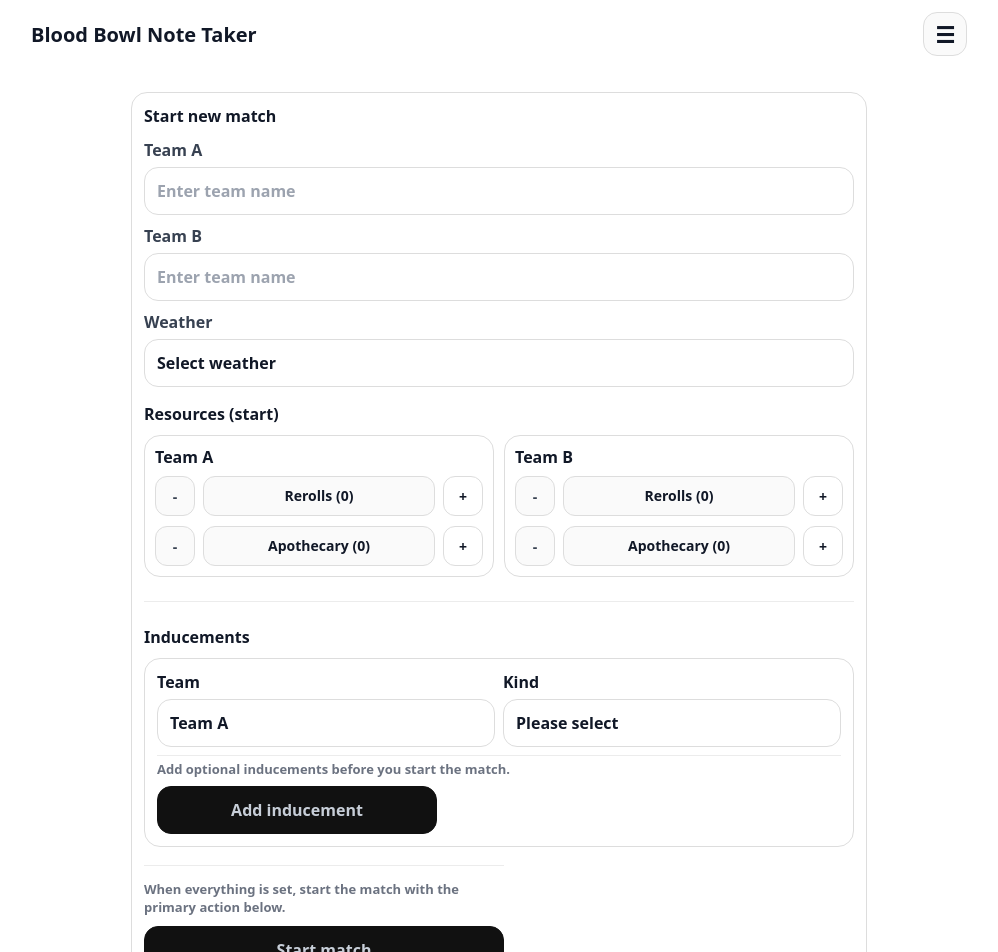
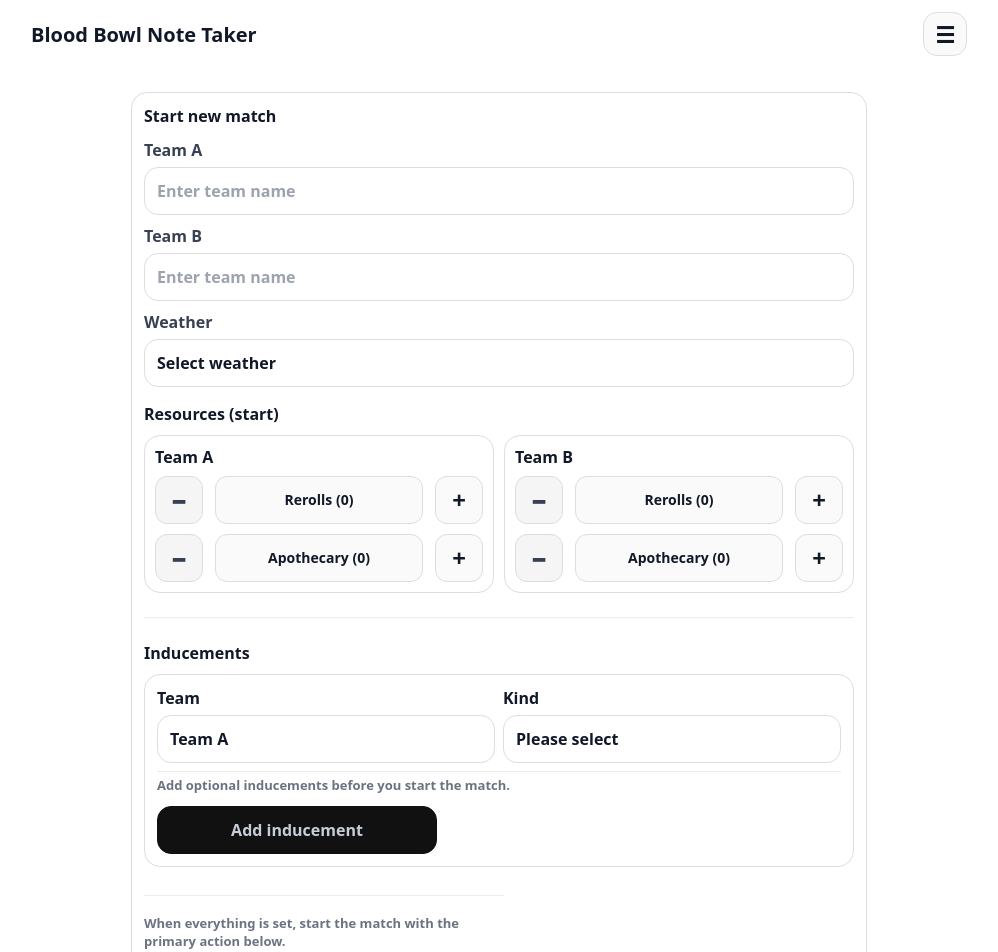
Before and after one commit to snoader/bb-match-notes, a React (Vite) app: page / in a window 1280 px wide. Shown: the top 952 px of the page, without its empty margins (141-1139 px from the left). Built offline with nearby package versions, Linux system fonts and the light colour scheme.

Commit message:
Improve match start screen controls

```diff
--- a/package.json
+++ b/package.json
@@ -1,7 +1,7 @@
 {
   "name": "bb",
   "private": true,
-  "version": "0.6.1",
+  "version": "0.7.0",
   "type": "module",
   "scripts": {
     "build": "tsc -b && vite build",
--- a/src/index.css
+++ b/src/index.css
@@ -238,13 +238,20 @@ input::placeholder, textarea::placeholder {
 }
 
 .start-screen-secondary-cta .bb-btn-secondary {
-  background: var(--color-button-secondary-bg);
+  background: transparent;
   color: var(--color-button-secondary-text);
   border-color: var(--color-button-secondary-border);
 }
 
 .start-screen-primary-cta {
   margin-top: 4px;
+}
+
+.start-screen-primary-cta .bb-btn-primary {
+  background: var(--btn-primary-bg, var(--accent));
+  border-color: var(--btn-primary-border, var(--btn-border));
+  color: var(--color-primary-contrast, var(--btn-text));
+  box-shadow: 0 12px 24px -18px var(--color-panel-shadow);
 }
 
 @media (min-width: 640px) {
--- a/src/ui/components/Stepper.tsx
+++ b/src/ui/components/Stepper.tsx
@@ -17,7 +17,8 @@ export function Stepper({ label, value, onChange, testId }: StepperProps) {
         width: "100%",
         minWidth: 0,
         display: "grid",
-        gridTemplateColumns: "40px minmax(0, 1fr) 40px",
+        gridTemplateColumns: "48px minmax(0, 1fr) 48px",
+        columnGap: 12,
       }}
     >
       <button
@@ -28,16 +29,20 @@ export function Stepper({ label, value, onChange, testId }: StepperProps) {
         className="min-w-10 h-10 sm:h-11 px-3 sm:px-4 text-sm rounded-xl flex items-center justify-center whitespace-nowrap text-center"
         style={{
           flex: "0 0 auto",
-          minWidth: 40,
-          height: 40,
-          border: "1px solid var(--border)",
-          background: value <= 0 ? "var(--surface-2)" : "var(--surface)",
+          minWidth: 48,
+          minHeight: 48,
+          height: 48,
+          border: "1px solid var(--color-button-secondary-border)",
+          background: value <= 0 ? "var(--color-surface-muted)" : "var(--color-button-secondary-bg)",
           fontWeight: 900,
-          color: value <= 0 ? "var(--control-fg-muted)" : "var(--control-fg)",
+          fontSize: 24,
+          lineHeight: 1,
+          color: value <= 0 ? "var(--control-fg-muted)" : "var(--icon-primary)",
+          boxShadow: "inset 0 1px 0 var(--color-surface-inset)",
           opacity: 1,
         }}
       >
-        -
+        −
       </button>
 
       <div
@@ -50,12 +55,12 @@ export function Stepper({ label, value, onChange, testId }: StepperProps) {
           whiteSpace: "nowrap",
           lineHeight: 1.2,
           fontSize: 14,
-          minHeight: 40,
+          minHeight: 48,
           borderRadius: 12,
           border: "1px solid var(--border)",
           fontWeight: 800,
           background: "var(--surface-2)",
-          padding: "0 10px",
+          padding: "0 14px",
           pointerEvents: "none",
           color: "var(--control-fg)",
         }}
@@ -70,12 +75,16 @@ export function Stepper({ label, value, onChange, testId }: StepperProps) {
         className="min-w-10 h-10 sm:h-11 px-3 sm:px-4 text-sm rounded-xl flex items-center justify-center whitespace-nowrap text-center"
         style={{
           flex: "0 0 auto",
-          minWidth: 40,
-          height: 40,
-          border: "1px solid var(--border)",
-          background: "var(--surface)",
+          minWidth: 48,
+          minHeight: 48,
+          height: 48,
+          border: "1px solid var(--color-button-secondary-border)",
+          background: "var(--color-button-secondary-bg)",
           fontWeight: 900,
-          color: "var(--control-fg)",
+          fontSize: 24,
+          lineHeight: 1,
+          color: "var(--icon-primary)",
+          boxShadow: "inset 0 1px 0 var(--color-surface-inset)",
         }}
       >
         +
--- a/src/ui/screens/MatchStartScreen.tsx
+++ b/src/ui/screens/MatchStartScreen.tsx
@@ -276,7 +276,7 @@ export function MatchStartScreen() {
   }}
 >
   <div style={{ fontSize: 13, color: "var(--text-muted)", fontWeight: 700 }}>Add optional inducements before you start the match.</div>
-  <div className="start-screen-secondary-cta">
+  <div className="start-screen-secondary-cta" style={{ marginTop: 4 }}>
     <BigButton
       label="Add inducement"
       onClick={addInducement}
@@ -332,8 +332,8 @@ export function MatchStartScreen() {
             style={{
               display: "grid",
               gap: 10,
-              marginTop: 8,
-              paddingTop: 14,
+              marginTop: 18,
+              paddingTop: 18,
               borderTop: "1px solid var(--divider)",
             }}
             onPointerDownCapture={() => {
```
Also changed, not shown: 1 other file (tests, documents, lock files or other folders).
